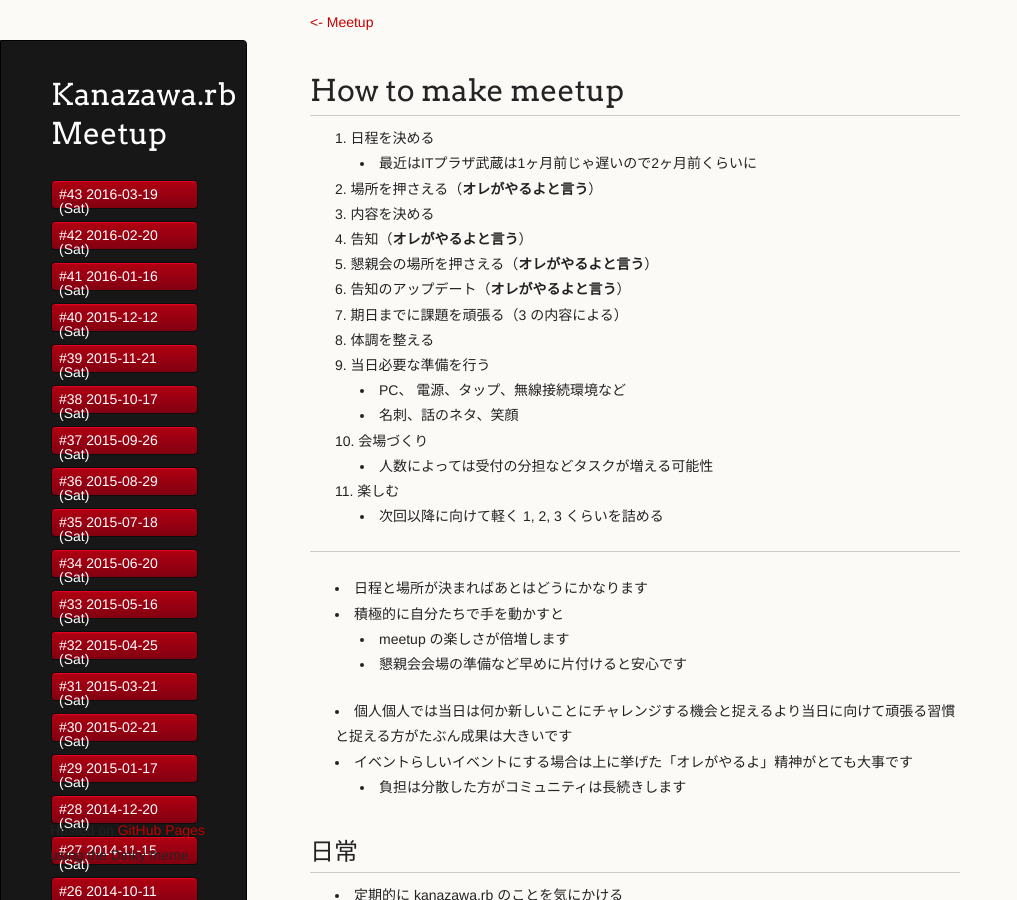
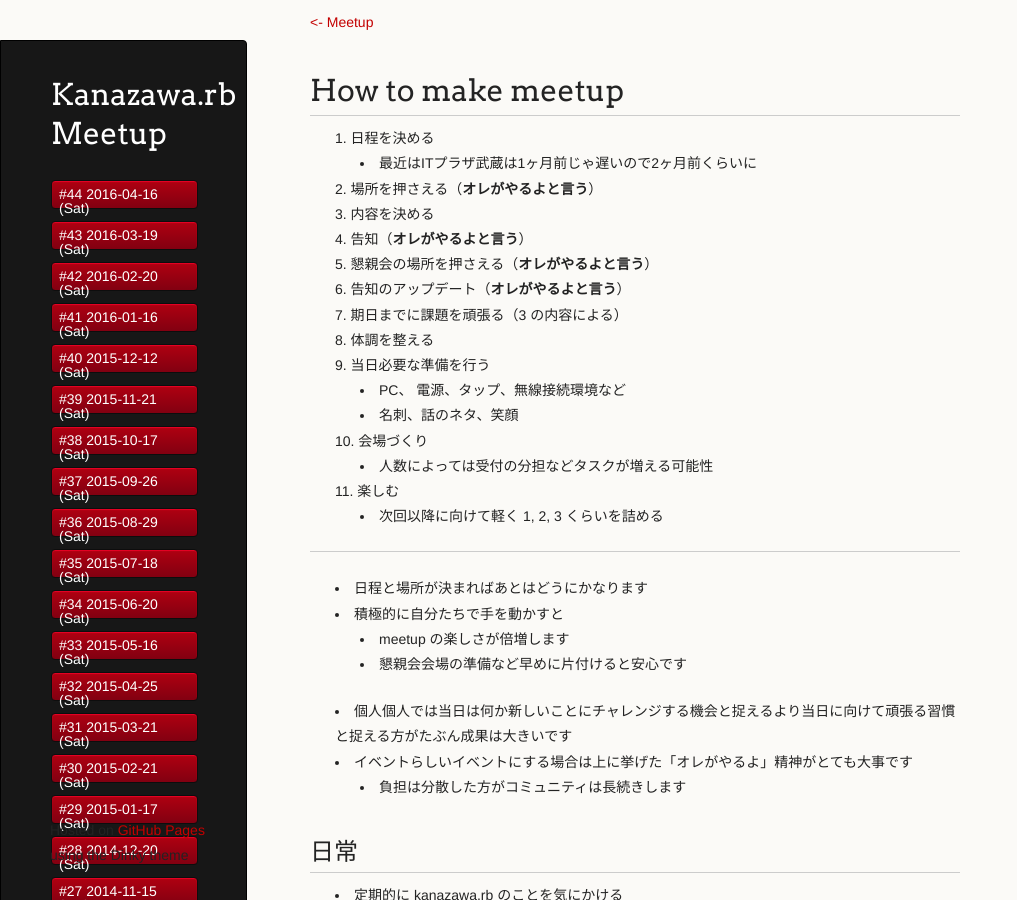
Before and after one commit to kanazawarb/meetup, a Jekyll site: the page built from howto-make-meetup.md, in a window 1280 px wide and 900 px high. Shown: the whole window, without its empty margins (0-1017 px from the left). Built offline with Jekyll 4.4.1, drawn with Linux system fonts in a browser that asks for light colours.

Commit message:
Update record.html,toplevel.html

```diff
--- a/_layouts/record.html
+++ b/_layouts/record.html
@@ -20,6 +20,7 @@
         <p class="header"></p>
 
         <ul>
+          <li><a href="../44/">#44 2016-04-16 (Sat)</a></li>
           <li><a href="../43/">#43 2016-03-19 (Sat)</a></li>
           <li><a href="../42/">#42 2016-02-20 (Sat)</a></li>
           <li><a href="../41/">#41 2016-01-16 (Sat)</a></li>
--- a/_layouts/toplevel.html
+++ b/_layouts/toplevel.html
@@ -20,6 +20,7 @@
         <p class="header"></p>
 
         <ul>
+          <li><a href="./44/">#44 2016-04-16 (Sat)</a></li>
           <li><a href="./43/">#43 2016-03-19 (Sat)</a></li>
           <li><a href="./42/">#42 2016-02-20 (Sat)</a></li>
           <li><a href="./41/">#41 2016-01-16 (Sat)</a></li>
```
